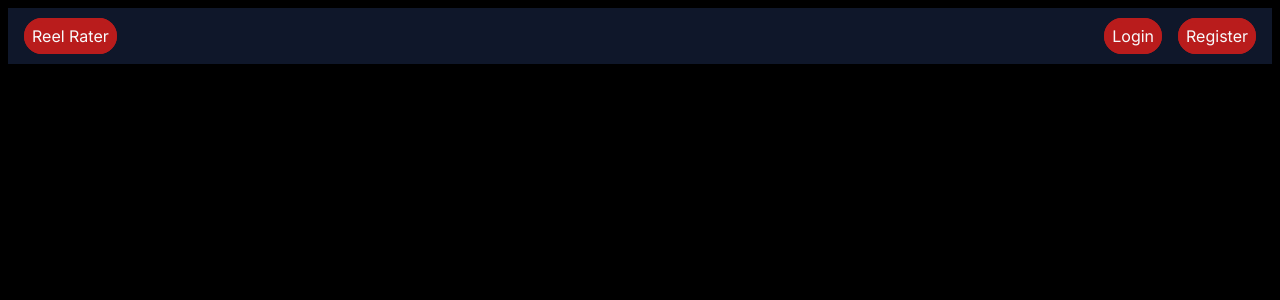
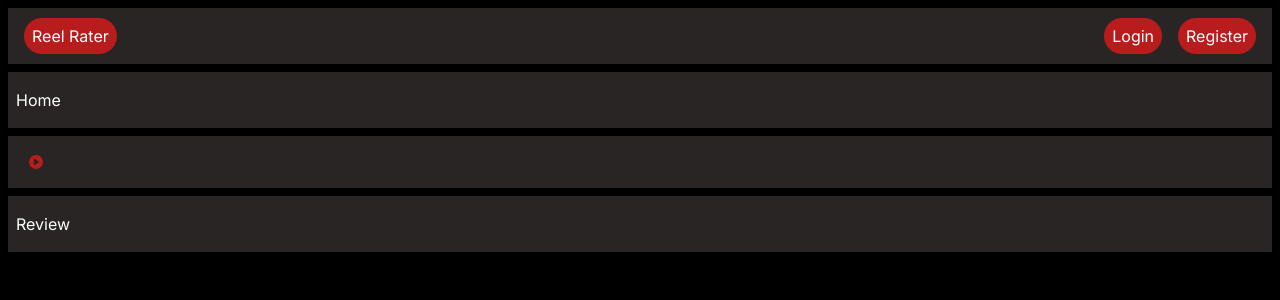
Before and after one commit to gortiz2021/Movie-Review-App, a Next.js app in the folder movie-review-frontend/movie-review-ui/: page / in a window 1280 px wide. Shown: the top 300 px of the page. Built offline with nearby package versions, Linux system fonts and the light colour scheme.

Commit message:
Updated trailer component.

```diff
--- a/movie-review-frontend/movie-review-ui/package.json
+++ b/movie-review-frontend/movie-review-ui/package.json
@@ -9,6 +9,10 @@
     "lint": "next lint"
   },
   "dependencies": {
+    "@fortawesome/fontawesome-svg-core": "^6.4.0",
+    "@fortawesome/free-regular-svg-icons": "^6.4.0",
+    "@fortawesome/free-solid-svg-icons": "^6.4.0",
+    "@fortawesome/react-fontawesome": "^0.2.0",
     "@types/node": "20.2.5",
     "@types/react": "18.2.8",
     "@types/react-dom": "18.2.4",
--- a/movie-review-frontend/movie-review-ui/src/app/components/home/Home.tsx
+++ b/movie-review-frontend/movie-review-ui/src/app/components/home/Home.tsx
@@ -2,7 +2,7 @@ import React from 'react'
 
 const Home = () => {
   return (
-    <div className='border-4 border-black m-2'>
+    <div className="bg-stone-800 text-white px-2 py-4 m-2">
       <h1>Home</h1>
     </div>
   )
--- a/movie-review-frontend/movie-review-ui/src/app/components/navbar/NavBar.tsx
+++ b/movie-review-frontend/movie-review-ui/src/app/components/navbar/NavBar.tsx
@@ -2,13 +2,13 @@ import React from "react";
 
 const NavBar = () => {
   return (
-    <div className="bg-slate-900 text-slate-50 px-2 py-4 m-2">
+    <div className="bg-stone-800 text-white px-2 py-4 m-2">
       <nav>
         <div className="flex justify-between">
           <div>
             <a
               href=""
-              className="border-4 border-red-700 rounded-full bg-red-700 p-1 mx-2"
+              className="rounded-full bg-red-700 p-2 mx-2"
             >
               Reel Rater
             </a>
@@ -17,13 +17,13 @@ const NavBar = () => {
           <div>
             <a
               href=""
-              className="border-4 border-red-700 rounded-full bg-red-700 p-1 mx-2"
+              className="rounded-full bg-red-700 p-2 mx-2"
             >
               Login
             </a>
             <a
               href=""
-              className="border-4 border-red-700 rounded-full bg-red-700 p-1 mx-2"
+              className="rounded-full bg-red-700 p-2 mx-2"
             >
               Register
             </a>
--- a/movie-review-frontend/movie-review-ui/src/app/components/review/Review.tsx
+++ b/movie-review-frontend/movie-review-ui/src/app/components/review/Review.tsx
@@ -2,8 +2,8 @@ import React from "react";
 
 const Review = () => {
   return (
-    <div>
-      <h1 className="border-4 border-black m-2">Review</h1>
+    <div className="bg-stone-800 text-white px-2 py-4 m-2">
+      <h1 >Review</h1>
     </div>
   );
 };
--- a/movie-review-frontend/movie-review-ui/src/app/components/trailer/Trailer.tsx
+++ b/movie-review-frontend/movie-review-ui/src/app/components/trailer/Trailer.tsx
@@ -1,9 +1,16 @@
 import React from "react";
+import { FontAwesomeIcon } from "@fortawesome/react-fontawesome";
+import { faCirclePlay } from "@fortawesome/free-solid-svg-icons";
 
 const Trailer = () => {
   return (
-    <div className="border-4 border-black m-2">
-      <h1>Trailer</h1>
+    <div className="bg-stone-800 text-white px-2 py-4 m-2">
+      <a className="text-red-700" href="">
+        <div className="text-sm">
+          <FontAwesomeIcon icon={faCirclePlay} className="w-10"/>
+        </div>
+
+      </a>
     </div>
   );
 };
```
Also changed, not shown: 1 other file (tests, documents, lock files or other folders).
